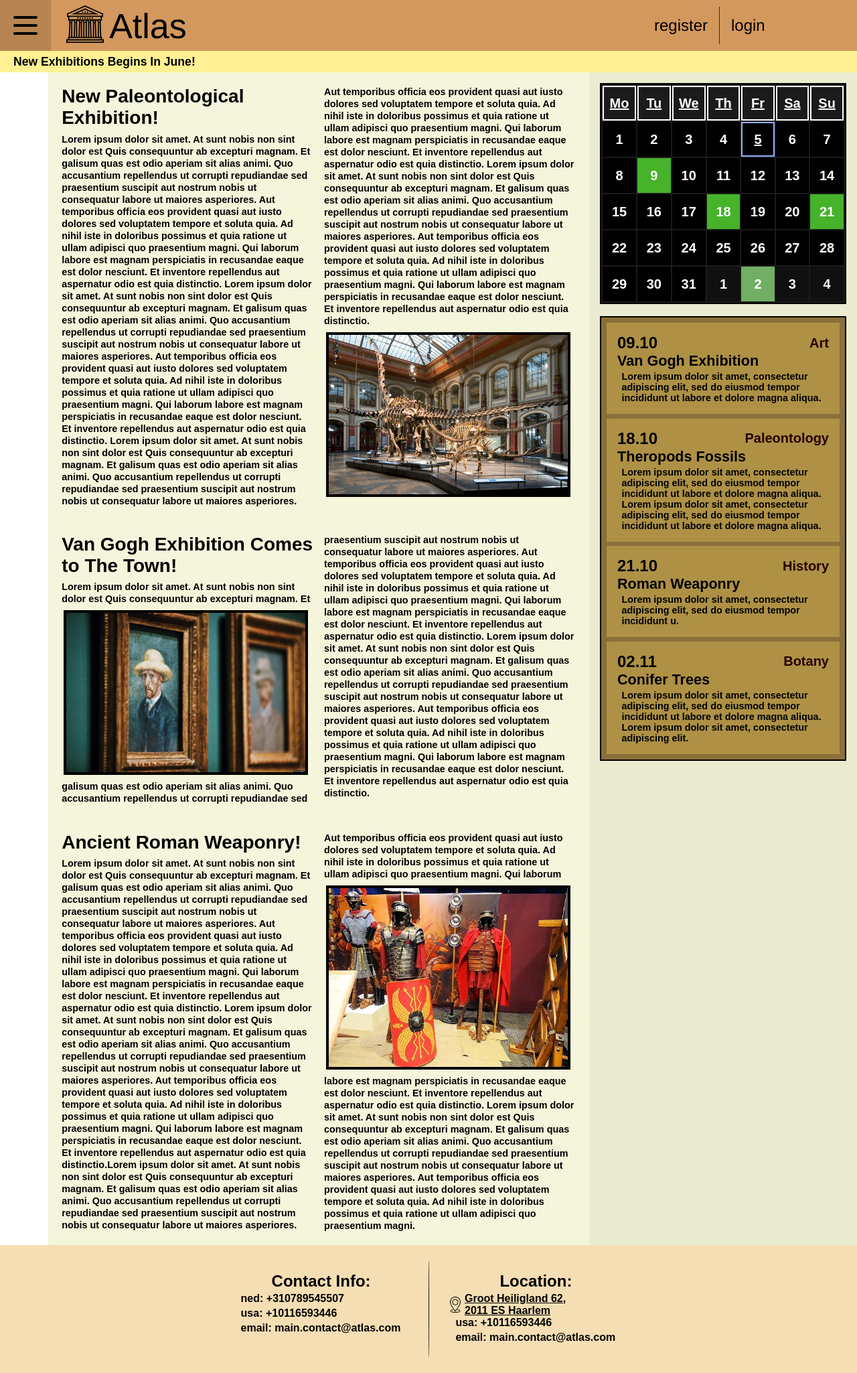
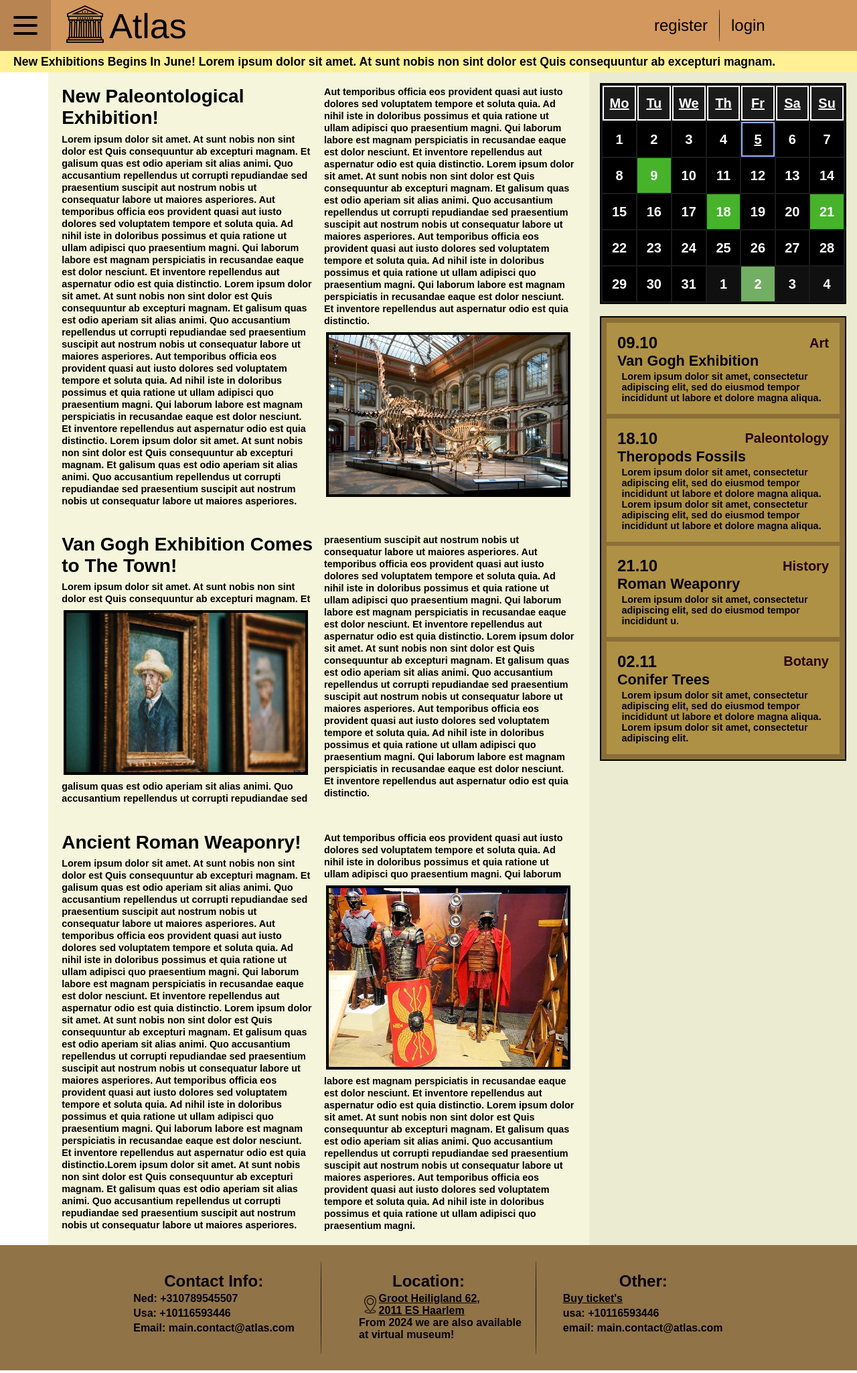
Before and after one commit to TimSadko/WebMarkupTerm1Project, a plain HTML site: page index.html in a window 1280 px wide. Shown: the whole page at 67% size. Drawn offline with Linux system fonts and the light colour scheme.

Commit message:
Added footer

```diff
--- a/index.html
+++ b/index.html
@@ -29,7 +29,7 @@
     </nav>
 
     <section class="NewsUpperSection">
-        <a class="NewsUpperSectionText">New Exhibitions Begins In June!</a>
+        <a class="NewsUpperSectionText">New Exhibitions Begins In June! Lorem ipsum dolor sit amet. At sunt nobis non sint dolor est Quis consequuntur ab excepturi magnam. </a>
     </section>
 
     <main class="MainPageContent">
@@ -154,18 +154,24 @@
     <footer class="MainFooter">
         <section class="FooterContactInfoSection">
             <p class="FooterContactInfoTitle">Contact Info:</p>
-            <a class="FooterContactInfoMainText">ned: +310789545507</a>
-            <a class="FooterContactInfoMainText">usa: +10116593446</a>
-            <a class="FooterContactInfoMainText">email: main.contact@atlas.com</a>
+            <a class="FooterContactInfoMainText">Ned: +310789545507</a>
+            <a class="FooterContactInfoMainText">Usa: +10116593446</a>
+            <a class="FooterContactInfoMainText">Email: main.contact@atlas.com</a>
         </section>
         <div class="FooterLine"></div>
         <section class="FooterContactInfoSection">
             <p class="FooterContactInfoTitle">Location:</p>
             <div class="FooterLocationDiv">
                 <img class="FooterLocationImage" src="images/loc_icon.png">
-                <a class="FooterLocationText">Groot Heiligland 62,<br> 2011 ES Haarlem</a>
+                <a class="FooterLocationLink">Groot Heiligland 62,<br> 2011 ES Haarlem</a>
             </div>
 
+            <a class="FooterLocationMainText">From 2024 we are also available<br>at virtual museum!</a>
+        </section>
+        <div class="FooterLine"></div>
+        <section class="FooterContactInfoSection">
+            <p class="FooterContactInfoTitle">Other:</p>
+            <a class="FooterContactInfoLink">Buy ticket's</a>
             <a class="FooterContactInfoMainText">usa: +10116593446</a>
             <a class="FooterContactInfoMainText">email: main.contact@atlas.com</a>
         </section>
--- a/styles.css
+++ b/styles.css
@@ -86,7 +86,7 @@ html, body
 }
 
 .CloseSection:hover{
-    background-color: rgb(202, 33, 33);
+    background-color: rgb(230, 40, 40);
 }
 
 .CloseButton{
@@ -109,7 +109,7 @@ html, body
 }
 
 .SelectedSection:hover{
-    background-color: rgb(76, 193, 41);
+    background-color: rgb(122, 230, 81);
 }
 
 .NotSelectedSection{
@@ -124,7 +124,7 @@ html, body
 }
 
 .NotSelectedSection:hover{
-    background-color: rgb(203, 203, 203);
+    background-color: rgb(230, 230, 230);
 }
 
 .CloseIcon{
@@ -471,13 +471,17 @@ html, body
 
     align-items: center;
 
-    background-color:rgb(48, 48, 48);
+    width: 0.1vh;
 
-    height: auto;
-    width: 0.15vh;
+    border-radius: 50%;
+    border-color: rgb(21, 21, 21);
 
-    margin-top: 1.2vh;
-    margin-bottom: 1.2vh;
+    border-width: 0.15vh;
+
+    background-color: rgb(21, 21, 21);
+
+    margin-top: 1.8vh;
+    margin-bottom: 1.8vh;
     margin-left: auto;
     margin-right: auto;
 }
@@ -541,7 +545,7 @@ html, body
 
     justify-content: center;
 
-    background-color: wheat;
+    background-color: rgb(145, 115, 72);
 }
 
 .FooterLine{
@@ -594,14 +598,23 @@ html, body
     margin-left: 5vh;
 }
 
+.FooterContactInfoLink{
+    margin-top: 0vh;
+    margin-bottom: 0.5vh;
+    margin-right: 0;
+    margin-left: 5vh;
+
+    text-decoration: underline  ;
+}
+
 .FooterLocationDiv{
     display: grid;
     grid-template-columns: 2.5vh 1fr;
 
-    margin-left: 4vh;
+    margin-left: 8vh;
 }
 
-.FooterLocationText{
+.FooterLocationLink{
     grid-column: 2;
 
     font-family: Arial, Helvetica, sans-serif;
@@ -609,14 +622,28 @@ html, body
     font-weight: 700;
     text-decoration: underline;
 
+    margin-left: 0.2vh;
+}
 
+h1.FooterLocationText{
+    font-family: Arial, Helvetica, sans-serif;
+    font-size: 2vh;
+    font-weight: 700;
 
     margin-left: 0.2vh;
+    margin-top: 1.8vh;
+}
+
+.FooterLocationMainText{
+    margin-top: 0vh;
+    margin-bottom: 0.5vh;
+    margin-right: 0;
+    margin-left: 7vh;
 }
 
 .FooterLocationImage{
     grid-column: 1;
-    width: 2vh;
+    width: 2.2vh;
 
     align-self: center;
 }
```
